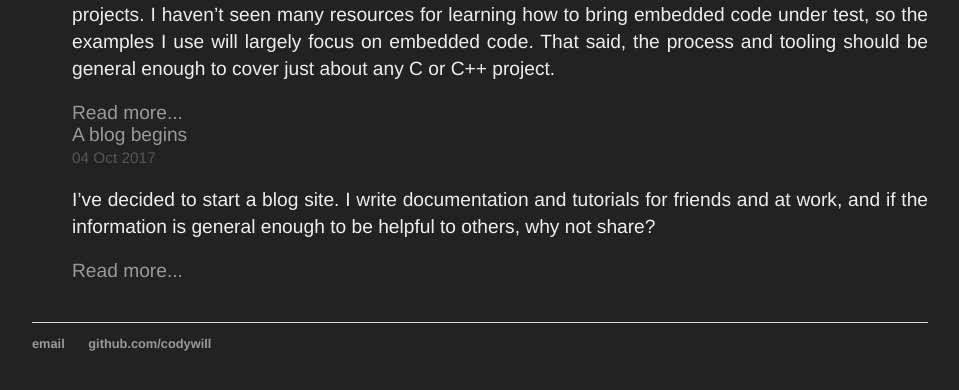
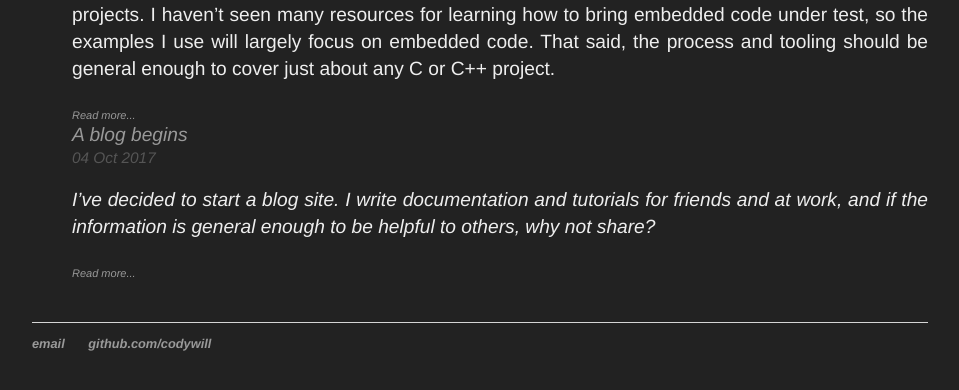
Before and after one commit to codywill/codywill.github.io, a Jekyll site: the page built from blog/index.html, in a window 1280 px wide. Shown: the part 246-636 px from the top of the page, without its empty margins (160-1119 px from the left). Built offline with Jekyll 4.4.1, drawn with Linux system fonts in a browser that asks for light colours.

Commit message:
Update index.html
Text styling

```diff
--- a/blog/index.html
+++ b/blog/index.html
@@ -10,7 +10,8 @@ title: Recent Posts
 
     <li><span class="date">{{ post.date | date_to_string }}</span><br>
     {{ post.excerpt }}
-    <a href="{{ post.url }}" title="{{ post.title }}">Read more...</a>
+    <a href="{{ post.url }}" title="{{ post.title }}" style="font-size: 11px;"><i>Read more...<i></a>
+    <br>
     </li>
   {% endfor %}
 </ul>
```
